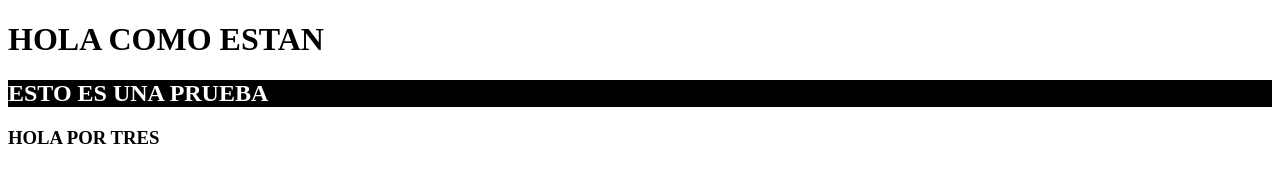
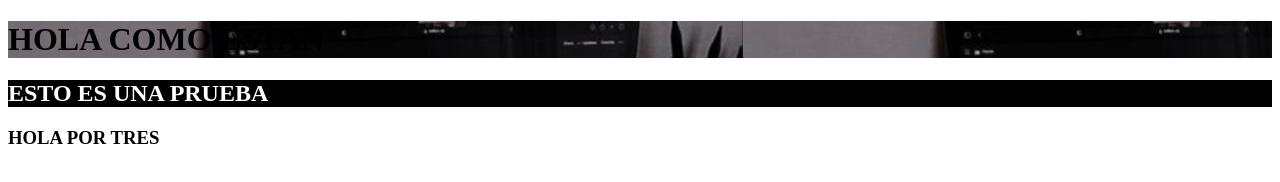
Before and after one commit to Adrianncba/pruebas-gonzalez, a plain HTML site: page index.html in a window 1280 px wide. Drawn offline with Linux system fonts and the light colour scheme.

Commit message:
prueba git commit -m prueba git commit -m prueba

```diff
--- a/css/main.css
+++ b/css/main.css
@@ -1,5 +1,5 @@
 header{
-    background-image: url(./img/bg-header-general2.jpg);
+    background-image: url("/img/bg-header-general2.jpg");
 }
 
 main{
```
